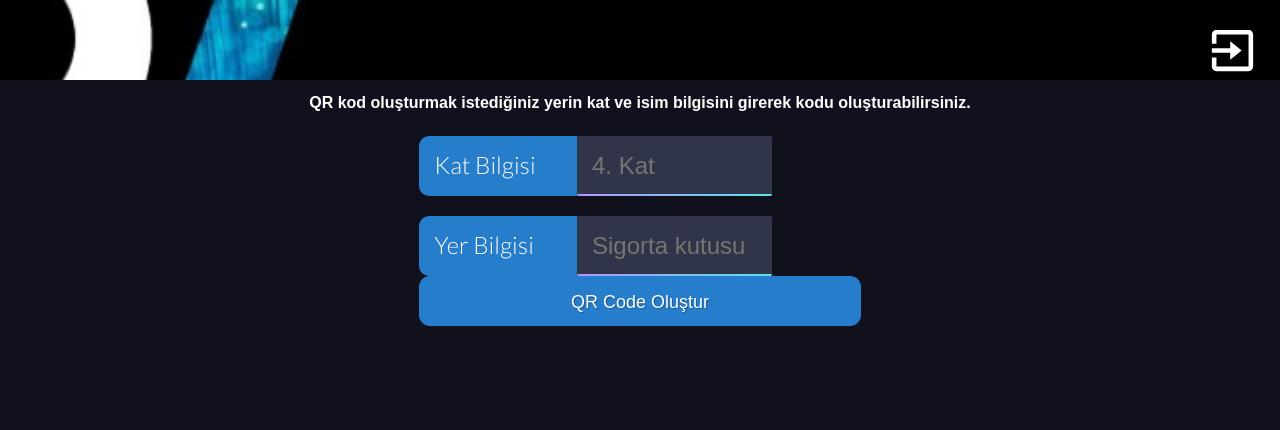
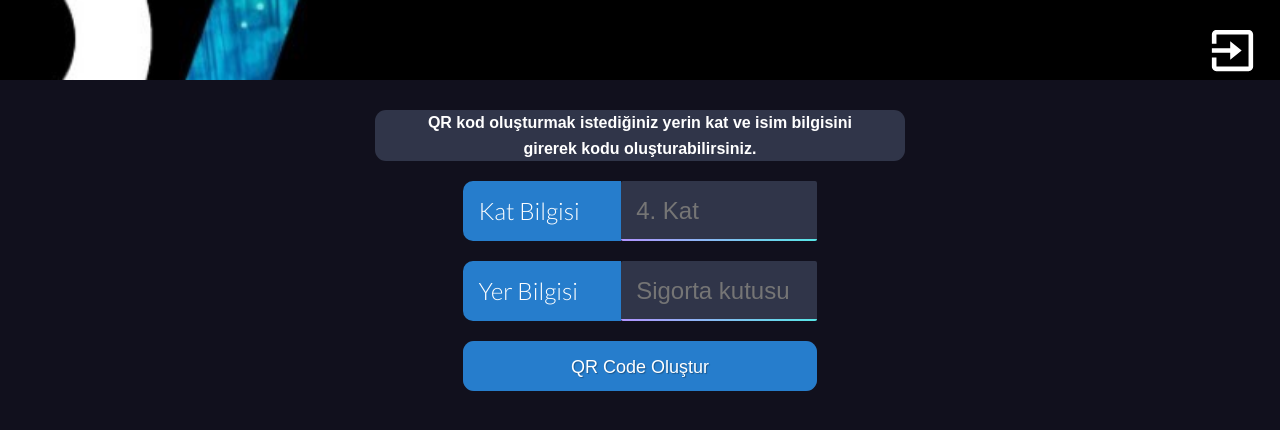
Before and after one commit to abdullahsuhaisk/technicianfollower, a React (Create React App) app: page /settings in a window 1280 px wide. Shown: the top 430 px of the page. Built offline with nearby package versions, Linux system fonts and the light colour scheme; sample sign-in values are in the browser's storage.

Commit message:
Css bug fixed.

```diff
--- a/src/components/QrCodeGenarator.tsx
+++ b/src/components/QrCodeGenarator.tsx
@@ -3,6 +3,8 @@ import { Label } from "./ui/Label/Label";
 import { Input } from "./ui/Input/Input";
 import Button from "./ui/Button";
 import { useNavigate } from "react-router-dom";
+import "./ui/Card/Card.css";
+
 const QrCodeGenarator = () => {
   const [floor, setFloor] = useState("");
   const [name, setName] = useState("");
@@ -20,17 +22,17 @@ const QrCodeGenarator = () => {
   return (
     <>
       <div className="qr-code-container">
-        <section className="welcome">
+        <section className="card-container">
           <div className="font content-text">
             QR kod oluşturmak istediğiniz yerin kat ve isim bilgisini girerek
             kodu oluşturabilirsiniz.
           </div>
         </section>
-        <form onSubmit={handleSubmit}>
+        <form onSubmit={handleSubmit} className="form">
           <div className="input-label-container">
             <Label title="Kat Bilgisi" />
             <Input
-              className="flex welcome font"
+              className="flex card-container font"
               value={floor}
               handleChange={(e: any) => setFloor(e.target.value)}
               type="text"
@@ -41,7 +43,7 @@ const QrCodeGenarator = () => {
           <div className="input-label-container">
             <Label title="Yer Bilgisi" />
             <Input
-              className="flex welcome font"
+              className="flex card-container font"
               value={name}
               handleChange={(e: any) => setName(e.target.value)}
               type="text"
@@ -49,7 +51,7 @@ const QrCodeGenarator = () => {
               isRequired={true}
             />
           </div>
-          <div className="flex welcome">
+          <div className="flex card-container">
             <Button btnType="submit" title={"QR Code Oluştur"} />
           </div>
         </form>
--- a/src/index.css
+++ b/src/index.css
@@ -94,3 +94,9 @@ img {
   width: 80%;
   margin-top: 20px;
 }
+
+.form {
+  display: flex;
+  flex-direction: column;
+  align-items: center;
+}
```
